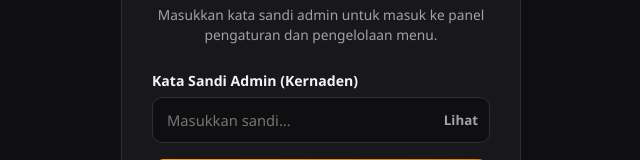
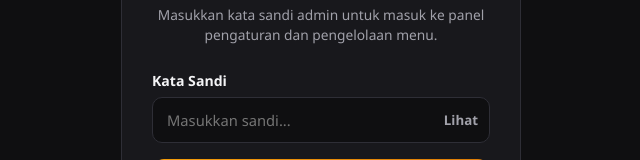
Before and after one commit to aplikasivercelku-bit/aplikasi-kelola-admin-umkm, a plain HTML site: page index.html in a window 1280 px wide. Shown: the part 352-512 px from the top of the page, without its empty margins (319-959 px from the left). Drawn offline with Linux system fonts and the light colour scheme.

Commit message:
Update index.html

```diff
--- a/index.html
+++ b/index.html
@@ -18,7 +18,7 @@
 
       <div style="text-align: left;">
         <div class="form-group">
-          <label>Kata Sandi Admin (Kernaden)</label>
+          <label>Kata Sandi</label>
           <div class="password-input-wrapper">
             <input type="password" id="inputAdminPassword" placeholder="Masukkan sandi...">
             <button type="button" id="btnTogglePassword">Lihat</button>
```
